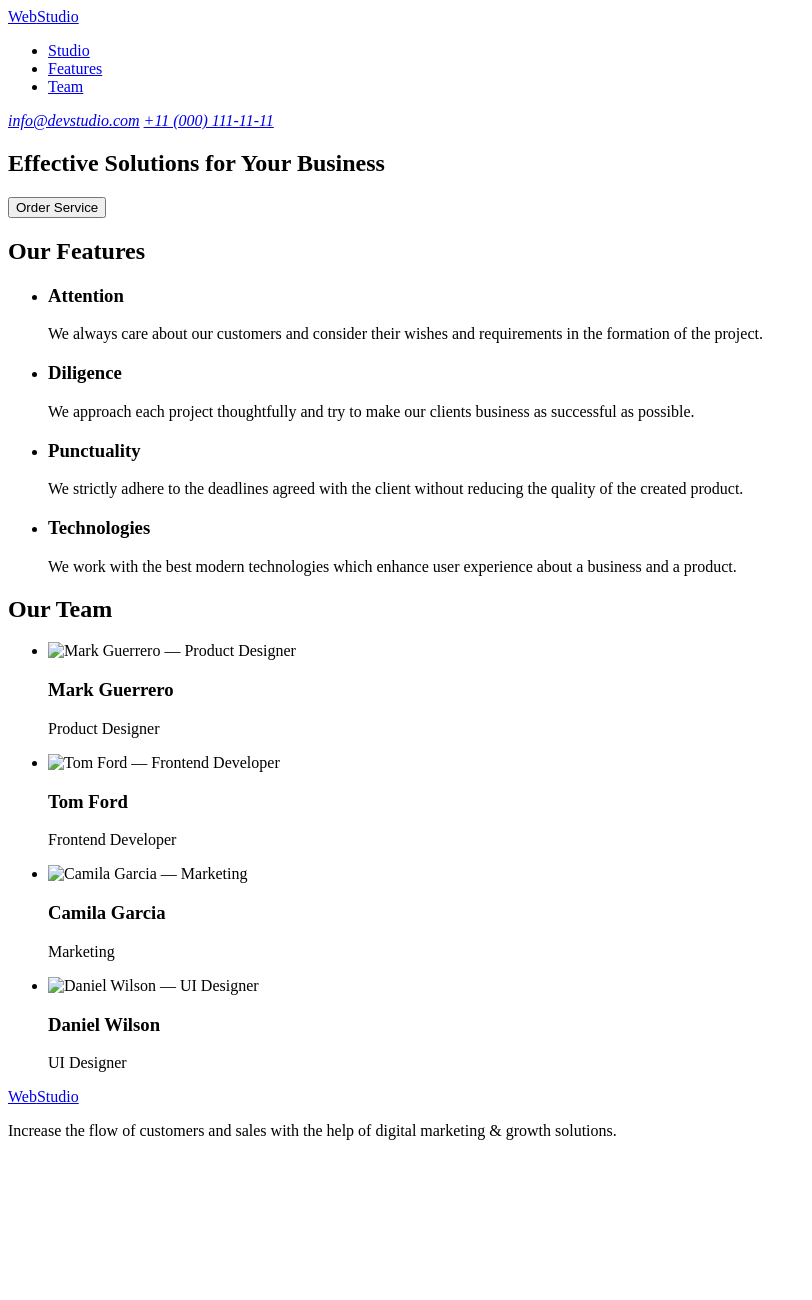
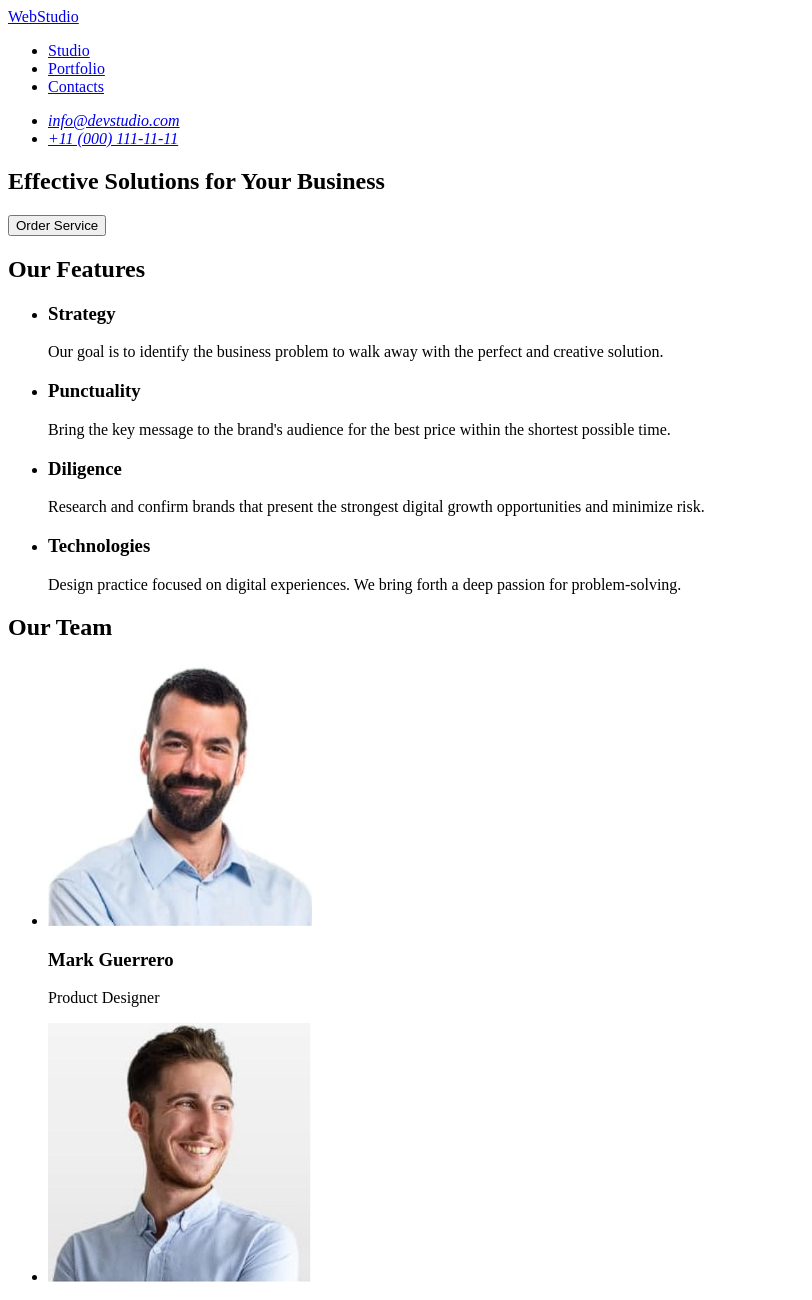
Before and after one commit to alexmuha2009/goit-markup-hw-01, a plain HTML site: page index.html in a window 1280 px wide. Shown: the top 1300 px of the page, without its empty margins (0-812 px from the left). Before the commit the page ends 1156 px from the top, so only its background shows below. Drawn offline with Linux system fonts and the light colour scheme.

Commit message:
Add HTML and images

```diff
--- a/index.html
+++ b/index.html
@@ -1,121 +1,90 @@
 <!DOCTYPE html>
-<html lang="uk">
+<html lang="en">
 <head>
-    <meta charset="UTF-8" />
-    <meta name="viewport" content="width=device-width, initial-scale=1.0" />
+    <meta charset="UTF-8">
+    <meta name="viewport" content="width=device-width, initial-scale=1.0">
     <title>WebStudio</title>
 </head>
 <body>
-    <!-- Header -->
+
     <header id="header">
-      <a href="./index.html">Web<span>Studio</span></a>
         <nav>
+            <a href="./index.html">WebStudio</a>
             <ul>
-          <li><a href="#hero">Studio</a></li>
-          <li><a href="#features">Features</a></li>
-          <li><a href="#team">Team</a></li>
+                <li><a href="#studio">Studio</a></li>
+                <li><a href="#portfolio">Portfolio</a></li>
+                <li><a href="#contacts">Contacts</a></li>
             </ul>
         </nav>
         <address>
-        <a href="mailto:info@devstudio.com">info@devstudio.com</a>
-        <a href="tel:+110001111111">+11 (000) 111-11-11</a>
+            <ul>
+                <li><a href="mailto:info@devstudio.com">info@devstudio.com</a></li>
+                <li><a href="tel:+110001111111">+11 (000) 111-11-11</a></li>
+            </ul>
         </address>
     </header>
 
-    <!-- Main content -->
     <main>
-      <!-- Hero section -->
+
         <section id="hero">
             <h1>Effective Solutions for Your Business</h1>
             <button type="button">Order Service</button>
         </section>
 
-      <!-- Features section -->
         <section id="features">
             <h2>Our Features</h2>
             <ul>
                 <li>
-            <h3>Attention</h3>
-            <p>
-              We always care about our customers and consider their wishes and
-              requirements in the formation of the project.
-            </p>
+                    <h3>Strategy</h3>
+                    <p>Our goal is to identify the business problem to walk away with the perfect and creative solution.</p>
+                </li>
+                <li>
+                    <h3>Punctuality</h3>
+                    <p>Bring the key message to the brand's audience for the best price within the shortest possible time.</p>
                 </li>
                 <li>
                     <h3>Diligence</h3>
-            <p>
-              We approach each project thoughtfully and try to make our clients
-              business as successful as possible.
-            </p>
-          </li>
-          <li>
-            <h3>Punctuality</h3>
-            <p>
-              We strictly adhere to the deadlines agreed with the client without
-              reducing the quality of the created product.
-            </p>
+                    <p>Research and confirm brands that present the strongest digital growth opportunities and minimize risk.</p>
                 </li>
                 <li>
                     <h3>Technologies</h3>
-            <p>
-              We work with the best modern technologies which enhance user
-              experience about a business and a product.
-            </p>
+                    <p>Design practice focused on digital experiences. We bring forth a deep passion for problem-solving.</p>
                 </li>
             </ul>
         </section>
 
-      <!-- Team section -->
         <section id="team">
             <h2>Our Team</h2>
             <ul>
                 <li>
-            <img
-              src="./images/team-1.jpg"
-              alt="Mark Guerrero — Product Designer"
-              width="264"
-            />
+                    <img src="./images/mark-guerrero.jpg" alt="Mark Guerrero, Product Designer" width="264">
                     <h3>Mark Guerrero</h3>
                     <p>Product Designer</p>
                 </li>
                 <li>
-            <img
-              src="./images/team-2.jpg"
-              alt="Tom Ford — Frontend Developer"
-              width="264"
-            />
+                    <img src="./images/tom-ford.jpg" alt="Tom Ford, Frontend Developer" width="264">
                     <h3>Tom Ford</h3>
                     <p>Frontend Developer</p>
                 </li>
                 <li>
-            <img
-              src="./images/team-3.jpg"
-              alt="Camila Garcia — Marketing"
-              width="264"
-            />
+                    <img src="./images/camila-garcia.jpg" alt="Camila Garcia, Marketing" width="264">
                     <h3>Camila Garcia</h3>
                     <p>Marketing</p>
                 </li>
                 <li>
-            <img
-              src="./images/team-4.jpg"
-              alt="Daniel Wilson — UI Designer"
-              width="264"
-            />
+                    <img src="./images/daniel-wilson.jpg" alt="Daniel Wilson, UI Designer" width="264">
                     <h3>Daniel Wilson</h3>
                     <p>UI Designer</p>
                 </li>
             </ul>
         </section>
+
     </main>
 
-    <!-- Footer -->
     <footer id="footer">
-      <a href="./index.html">Web<span>Studio</span></a>
-      <p>
-        Increase the flow of customers and sales with the help of digital
-        marketing &amp; growth solutions.
-      </p>
+        <a href="./index.html">WebStudio</a>
+        <p>Increase the flow of customers and sales for your business with digital marketing & growth solutions.</p>
     </footer>
+
 </body>
 </html>
```
Also changed, not shown: images/camila-garcia.jpg (added), images/daniel-wilson.jpg (added), images/mark-guerrero.jpg (added), images/photo_2025-03-04_18-53-23.jpg (deleted), images/tom-ford.jpg (added). Lines whose indentation alone changed are shown as unchanged.
